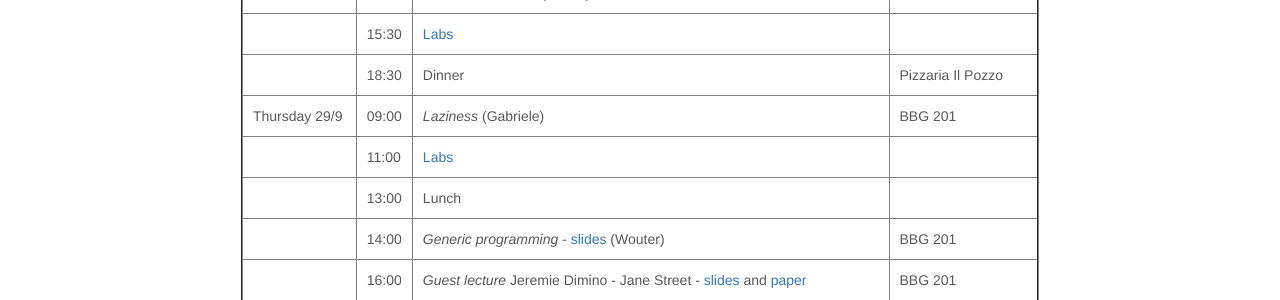
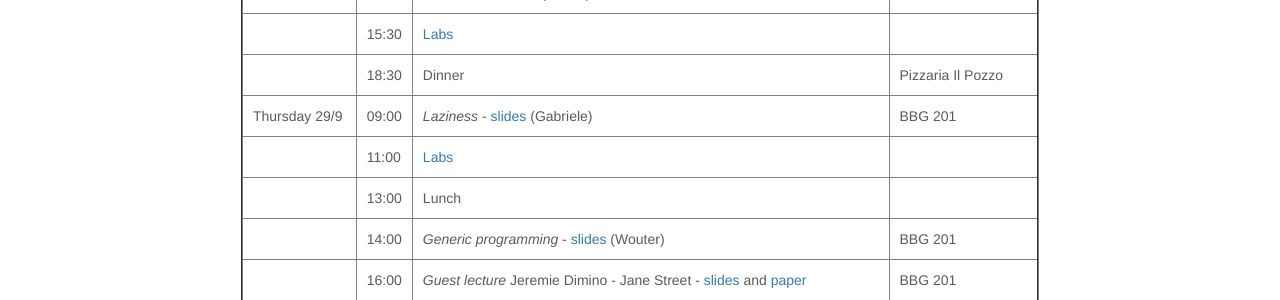
Before and after one commit to uu-afp/uu-afp.github.io, a Jekyll site: the page built from schedule.html, in a window 1280 px wide. Shown: the part 1038-1338 px from the top of the page. Built offline with Jekyll 4.4.1, drawn with Linux system fonts in a browser that asks for light colours; nearby versions of some CDN libraries.

Commit message:
Added slides on laziness.

```diff
--- a/schedule.html
+++ b/schedule.html
@@ -166,7 +166,7 @@
     <tr>
       <td>Thursday 29/9</td>
       <td>09:00</td>
-      <td><i>Laziness</i> (Gabriele)</td>
+      <td><i>Laziness</i> - <a href="slides/afp-laziness.pdf">slides</a> (Gabriele)</td>
       <td>BBG 201</td>
     </tr>
 
```
Also changed, not shown: 2 other files.
